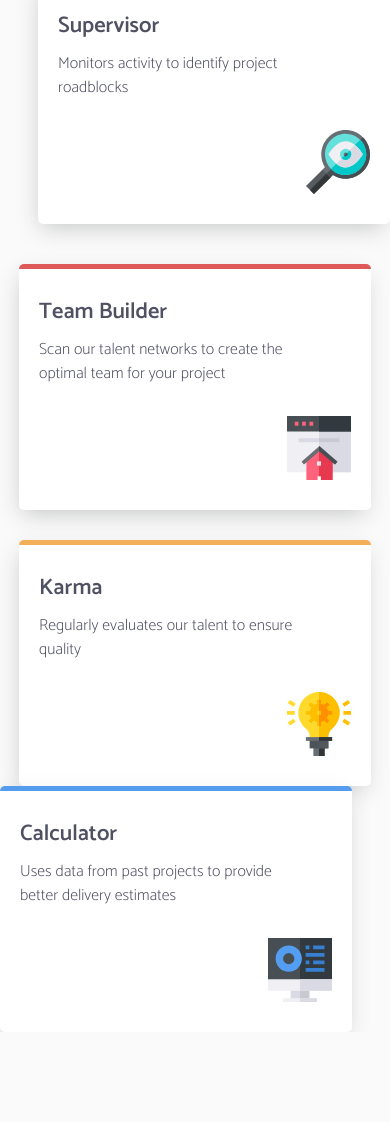
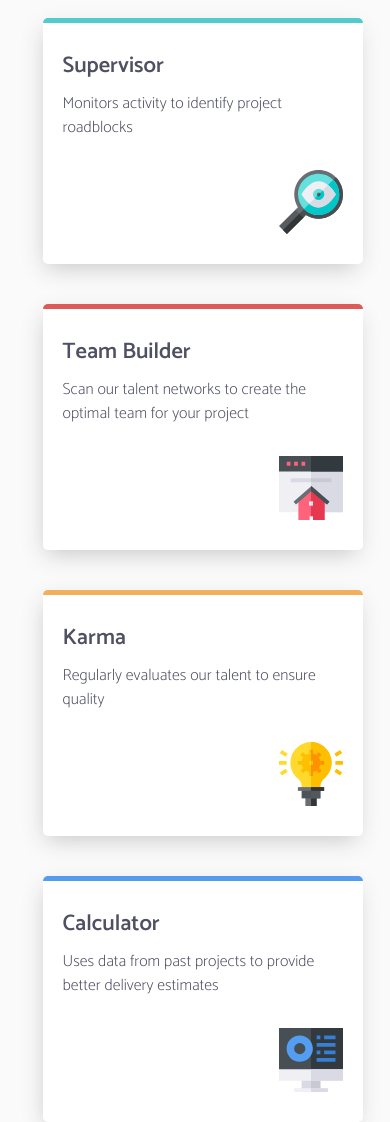
Before and after one commit to dougsfelipe/Four-card-feature-section, a plain HTML site: page index.html in a window 390 px wide. Shown: the part 412-1534 px from the top of the page. Before the commit the page ends 1444 px from the top, so only its background shows below. Drawn offline with nearby package versions, Linux system fonts and the light colour scheme.

Commit message:
Mobile mode done

```diff
--- a/index.html
+++ b/index.html
@@ -35,9 +35,9 @@
     <div class="row align-items-center justify-content-center">
 
 
-        <div class="col-lg-3" align="right">
+        <div class="col-lg-4 d-flex justify-content-end">
 
-          <div class="card cardstyle" style="width: 22rem;border-top: 5px solid #52CBCC;">
+          <div class="card cardstyle" style="border-top: 5px solid #52CBCC;">
             <div class="card-body">
               <h5 class="card-title text-left">Supervisor</h5>
               <p class="card-text text-left">Monitors activity to identify project <br> roadblocks</p>
@@ -69,10 +69,10 @@
             </div>
           </div>
         </div>
-        <div class="col-lg-3" align="center" style="margin-top: 40px;">
+        <div class="col-lg-4 colmidle" align="center" >
 
 
-          <div class="card cardstyle" style="width: 22rem;border-top: 5px solid #DD5A58;">
+          <div class="card cardstyle" style="border-top: 5px solid #DD5A58;">
             <div class="card-body">
               <h5 class="card-title text-left">Team Builder</h5>
               <p class="card-text text-left">Scan our talent networks to create the <br> optimal team for your project </p>
@@ -102,7 +102,7 @@
           </div>
 
 
-          <div class="card cardstyle1" style="width: 22rem;border-top: 5px solid #F3AF59;">
+          <div class="card cardstyle1" style="border-top: 5px solid #F3AF59;">
             <div class="card-body" >
               <h5 class="card-title text-left">Karma</h5>
               <p class="card-text text-left">Regularly evaluates our talent to ensure <br> quality </p>
@@ -145,9 +145,9 @@
 
 
         </div>
-        <div class="col-lg-3" align="left">
+        <div class="col-lg-4 d-flex justify-content-start" >
 
-          <div class="card cardstyle" style="width: 22rem;border-top: 5px solid #539CEE;">
+          <div class="card cardstyle" style="border-top: 5px solid #539CEE;">
             <div class="card-body">
               <h5 class="card-title text-left">Calculator</h5>
               <p class="card-text text-left">Uses data from past projects to provide <br> better delivery estimates</p>
--- a/style.css
+++ b/style.css
@@ -23,6 +23,9 @@ h3{
     font-size: 1.2em;
     font-weight: 200;
 }
+.col-lg-4{
+    padding-right: 0;
+}
 
 .cardstyle{
     background-color: white;
@@ -34,6 +37,7 @@ h3{
     -webkit-box-shadow: -2px 8px 22px -5px rgba(38,43,46,0.25);
 -moz-box-shadow: -2px 8px 22px -5px rgba(38,43,46,0.25);
 box-shadow: -2px 8px 22px -5px rgba(38,43,46,0.25);
+width: 22rem;
 
 }
 .cardstyle1{
@@ -47,6 +51,7 @@ box-shadow: -2px 8px 22px -5px rgba(38,43,46,0.25);
 -moz-box-shadow: -2px 8px 22px -5px rgba(38,43,46,0.25);
 box-shadow: -2px 8px 22px -5px rgba(38,43,46,0.25);
 margin-top: 30px;
+width: 22rem;
 
 }
 
@@ -61,11 +66,38 @@ margin-top: 30px;
     margin-bottom: 30px;
 }
 
+.colmidle{
+    margin-top: 40px;
+}
 
-@media (max-width: 600px)
+
+@media (max-width: 1024px)
 {
-  .facet_sidebar
+  .card
    {
-    display: none;
+
+    width: 21rem;
+
+   }
+
+
+}
+
+@media (max-width: 780px)
+{
+  .card
+   {
+    margin: 0;
+    width: 20rem;
+    margin-top: 40px;
+    margin-bottom: 0px !important;
+   }
+
+   .colmidle{
+       margin-top: 0;
+   }
+
+   .col-lg-4{
+    justify-content: center !important;
    }
 }
```
